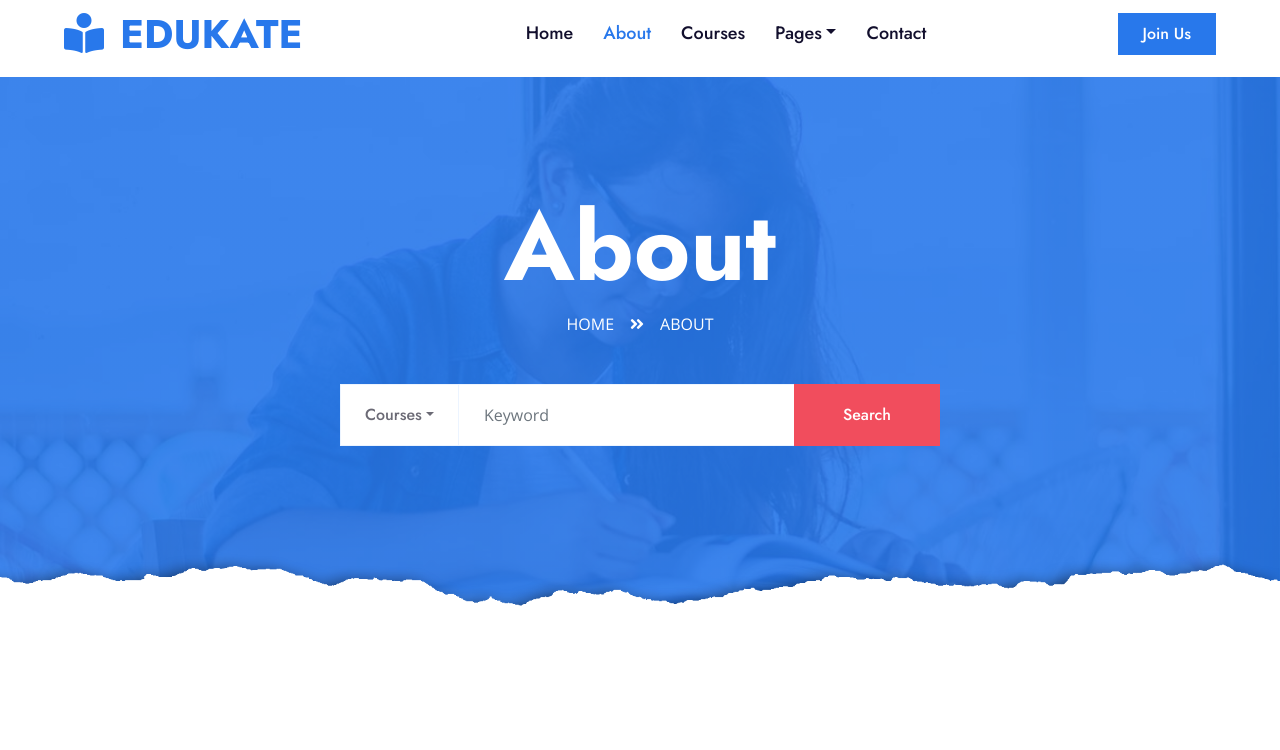
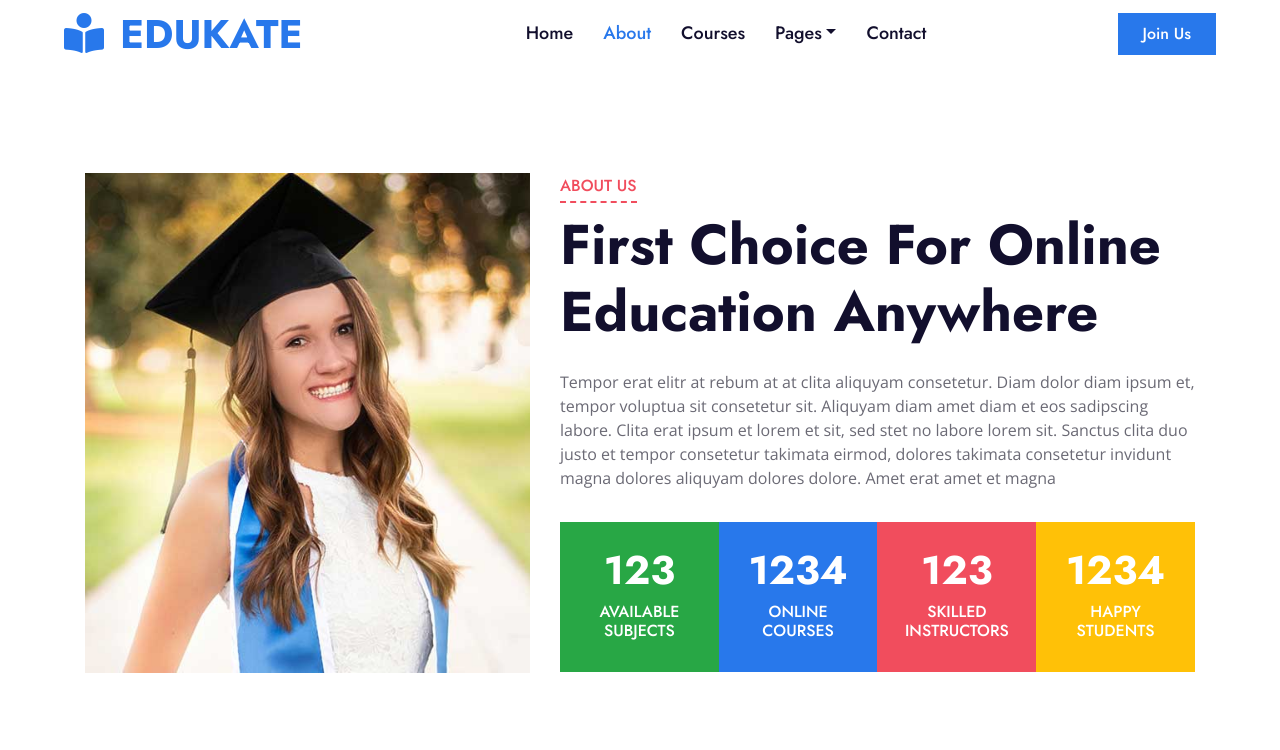
Before and after one commit to nobreozeas/sistema_escolar, a plain HTML site: page about.html in a window 1280 px wide. Shown: the part 50-800 px from the top of the page. Drawn offline with nearby package versions, Linux system fonts and the light colour scheme.

Commit message:
tradução do menu topo e exclusao do menu secundario da pagina sobre(about)

```diff
--- a/about.html
+++ b/about.html
@@ -93,33 +93,7 @@
 
 
     <!-- Header Start -->
-    <div class="jumbotron jumbotron-fluid page-header position-relative overlay-bottom" style="margin-bottom: 90px;">
-        <div class="container text-center py-5">
-            <h1 class="text-white display-1">About</h1>
-            <div class="d-inline-flex text-white mb-5">
-                <p class="m-0 text-uppercase"><a class="text-white" href="">Home</a></p>
-                <i class="fa fa-angle-double-right pt-1 px-3"></i>
-                <p class="m-0 text-uppercase">About</p>
-            </div>
-            <div class="mx-auto mb-5" style="width: 100%; max-width: 600px;">
-                <div class="input-group">
-                    <div class="input-group-prepend">
-                        <button class="btn btn-outline-light bg-white text-body px-4 dropdown-toggle" type="button" data-toggle="dropdown"
-                            aria-haspopup="true" aria-expanded="false">Courses</button>
-                        <div class="dropdown-menu">
-                            <a class="dropdown-item" href="#">Courses 1</a>
-                            <a class="dropdown-item" href="#">Courses 2</a>
-                            <a class="dropdown-item" href="#">Courses 3</a>
-                        </div>
-                    </div>
-                    <input type="text" class="form-control border-light" style="padding: 30px 25px;" placeholder="Keyword">
-                    <div class="input-group-append">
-                        <button class="btn btn-secondary px-4 px-lg-5">Search</button>
-                    </div>
-                </div>
-            </div>
-        </div>
-    </div>
+
     <!-- Header End -->
 
 
```
Also changed, not shown: index.html (+3 -4 lines).
